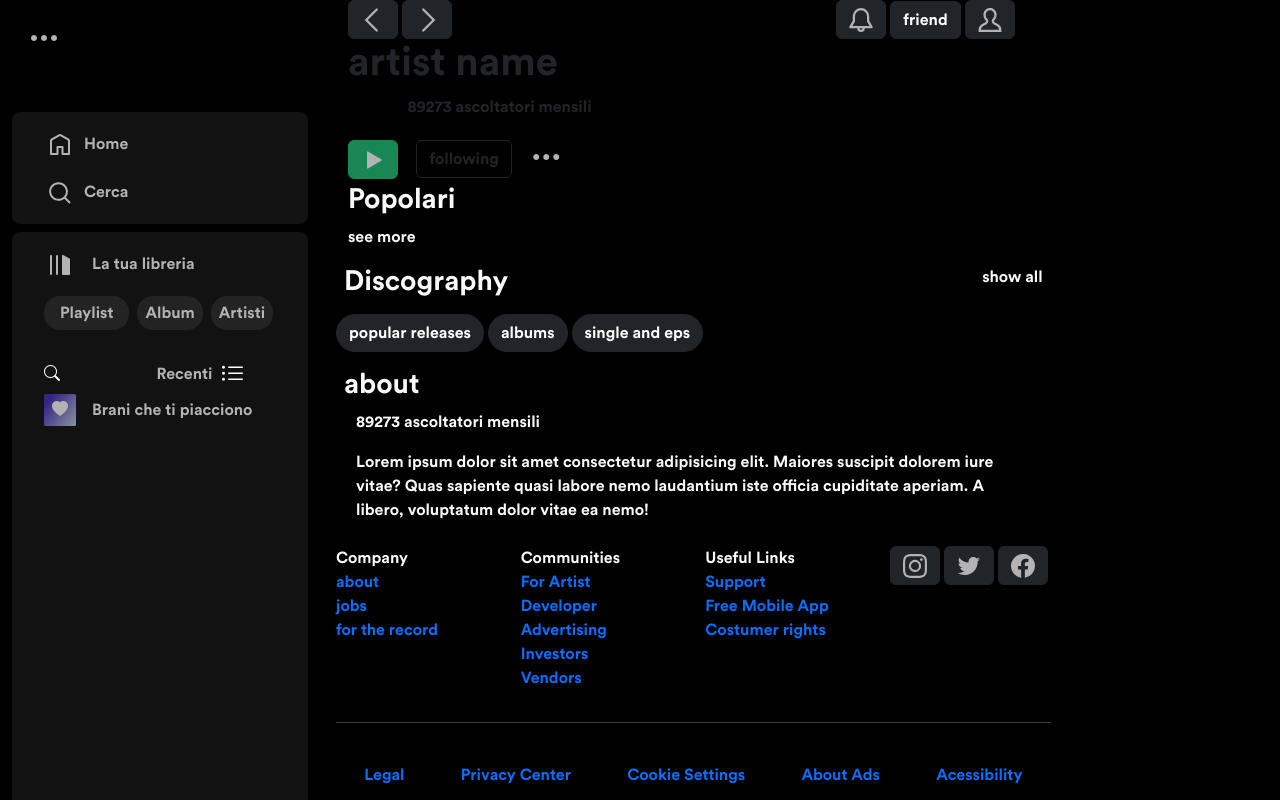
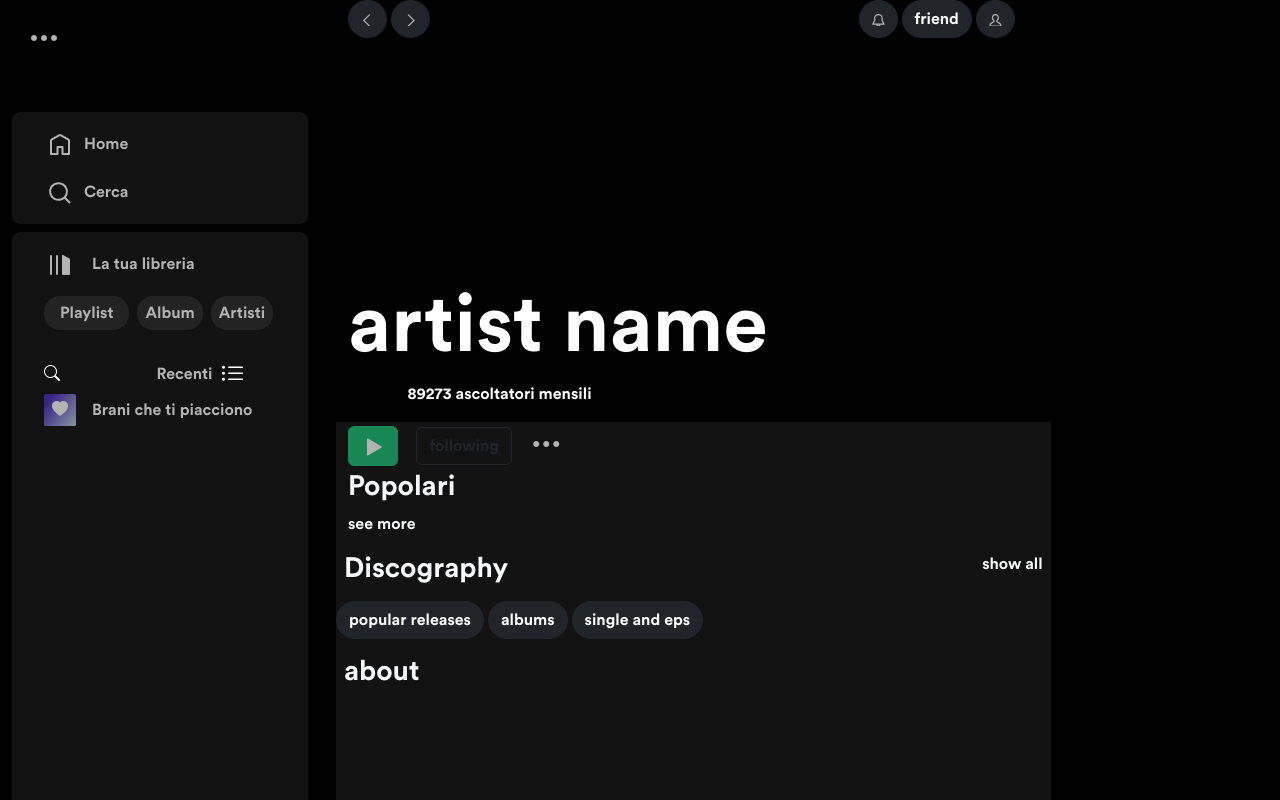
Before and after one commit to trixiamarie/Build-Week-2, a website: page artistpage.html in a window 1280 px wide. Drawn offline with nearby package versions, Linux system fonts and the light colour scheme; no server answers.

Commit message:
modified:   css/style.css

```diff
--- a/sass/style.scss
+++ b/sass/style.scss
@@ -388,3 +388,63 @@ background: linear-gradient(128deg, rgba(0,0,0,0.6012780112044818) 17%, rgba(0,0
       }
       }
       }
+      //artistpage
+h1{
+  font-size: 5em;
+}
+.mainBg{
+  background-color: #000000;
+  height: 100vh;
+
+  .lightBg{
+
+    height: 90em !important;
+    padding: 0 !important;
+    background-color: #121212;
+    .about{
+      background-repeat: no-repeat;
+      background-size: cover ;
+      background-position: 50%;
+      width: 98%;
+      text-shadow: 1px 1px 10px #000000;
+      .aboutText{
+        margin-top: 10em;
+      }
+    }
+    .row{
+
+
+      a{
+        color: white;
+
+      }
+    }
+    li{
+      b{
+        font-size: 1.4em;
+      }
+    }
+
+  }
+  .artistHero{
+    color: white;
+    // background-image: url(https://e-cdns-images.dzcdn.net/images/artist/2deec542fc75d5691434c407ee077ff7/1000x1000-000000-80-0-0.jpg);
+    background-size: cover;
+    background-position: 0 -5em;
+    background-repeat: no-repeat;
+      button{
+        border-radius: 15em;
+        svg{
+          height: 0.8em;
+        }
+
+    }
+    div.col.d-flex.align-items-center{
+      margin-top: 15em;
+
+    }
+  }
+
+
+
+}
```
Also changed, not shown: css/style.css, css/style.min.css, 2 other files.
